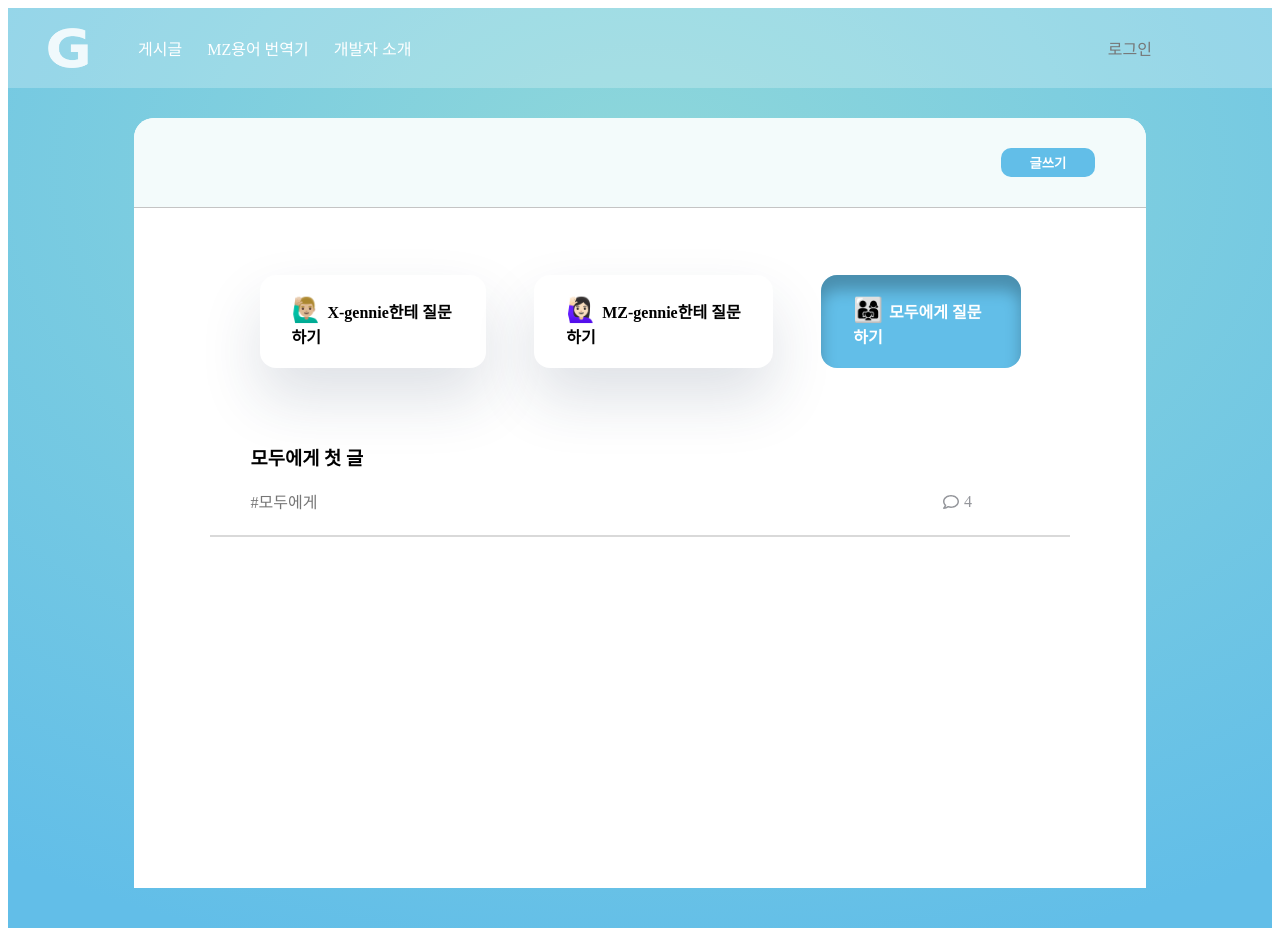
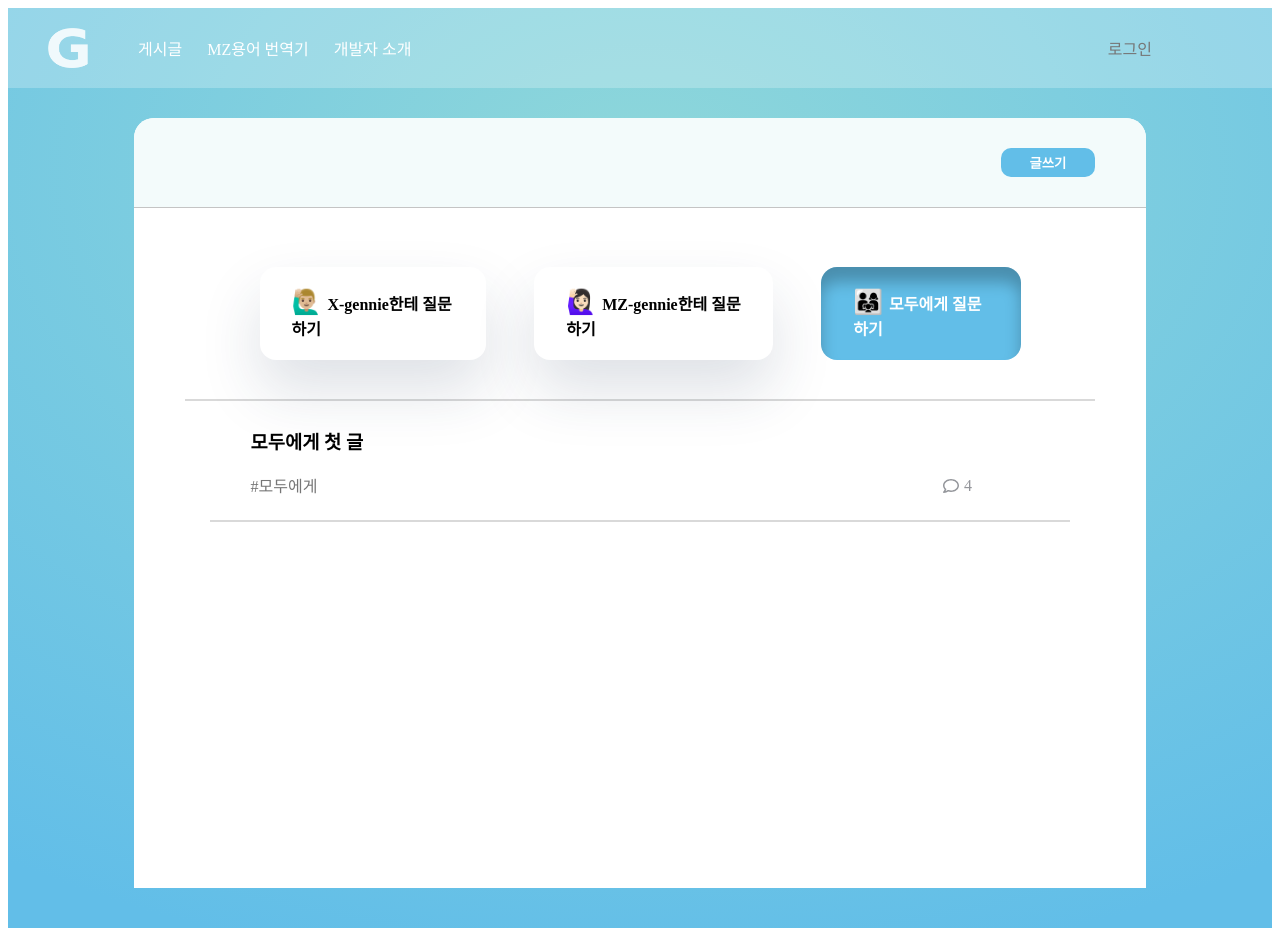
Before and after one commit to SMSH-2022/Frontend, a React (Create React App) app in the folder front/: page /board/all in a window 1280 px wide. Shown: the top 936 px of the page. Built offline with nearby package versions, Linux system fonts and the light colour scheme.

Commit message:
Fix: axios 설치, 게시글 목록 역순으로

```diff
--- a/front/package.json
+++ b/front/package.json
@@ -6,6 +6,7 @@
     "@testing-library/jest-dom": "^5.16.5",
     "@testing-library/react": "^13.3.0",
     "@testing-library/user-event": "^13.5.0",
+    "axios": "^0.27.2",
     "react": "^18.2.0",
     "react-dom": "^18.2.0",
     "react-hook-form": "^7.34.2",
--- a/front/src/routes/PostList.js
+++ b/front/src/routes/PostList.js
@@ -2,6 +2,7 @@ import React, { useEffect, useState } from 'react';
 import styled from 'styled-components';
 import PostItem from './PostItem';
 import { useParams } from 'react-router-dom';
+import axios from 'axios';
 
 const StyledBody = styled.div`
     /* background: radial-gradient(95.15% 88.15% at 50% 17.78%, #8ED7DA 0%, #62BEE8 100%);
@@ -44,7 +45,7 @@ const StyledLink = styled.a`
     border-radius: 16px;
     background: ${(props) => (props.isSelected ? "#62BEE8" : "#FFFFFF")};
     box-shadow: ${(props) => (props.isSelected ? "inset 0px 15px 15px rgba(0, 0, 0, 0.25)" : "0px 30px 60px rgba(32, 56, 85, 0.15)")};
-    margin: 1rem 1.5rem 1rem 1.5rem;
+    margin: 0.5rem 1.5rem 0.5rem 1.5rem;
     border: 0;
     outline: 0;
     padding: 1.3rem 2rem 1.3rem 2rem;  /* top right bottom left */
@@ -98,25 +99,19 @@ const PostList = () => {
     //const posts = data[category];
     console.log("all posts", posts);
 
-    /* data fetch */
-    // const fetch = ('') => {
-    //     fetch()  // 인기있는 영화를 가져오는 것(fetch)
-    //     .then(response => response.json())  // response가 결과값이지만 그걸 그대로 쓸 수 없음 -> .json()
-    //     .then(response => {
-    //         console.log(response.);
-    //         setPosts(response.data.[category]);
-    //     });
-    // }
-
-    // useEffect(() => {
-    //     const endpoint = `${API_URL}movie/popular?api_key=${API_KEY}&language=en-US&page=1`;
-    //     fetch('');
-
-    // }, []);
-
+    /* data request */
+    // const getPosts = (endpoint) => {
+    //  axios.get('', {params:{}, withCredentials: true})
+    // .then((response) => {
+    //      console.log(response.data);
+    //      setPosts(response.data[category]);
+    // })
+    // .catch((e) => console.log(e));
 
     useEffect(() => {
         setBoard(category);
+    //     const endpoint = `${API_URL}movie/popular?api_key=${API_KEY}&language=en-US&page=1`;
+    //     getPosts(endpoint);
     }, [category]);
 
     return (
@@ -125,7 +120,7 @@ const PostList = () => {
                 <div style={{ borderTopLeftRadius: '20px', borderTopRightRadius: '20px', width: '100%', textAlign: 'right', background: '#F3FBFB', borderColor: '#C4C4C4', borderStyle: 'solid', borderWidth: '0 0 1px 0' }}>
                     <WriteButton onClick={() => window.location.href = '/upload'}>글쓰기</WriteButton>
                 </div>
-                <div style={{ display: 'flex', flexDirection: 'row', margin: '5% 10% 5% 10%', justifyContent: 'center'}}>
+                <div style={{ display: 'flex', flexDirection: 'row', margin: '5% 10% 3% 10%', justifyContent: 'center'}}>
                     <StyledLink isSelected={category === "tox" ? true : false} href="/board/tox">
                         <span style={{ fontSize: 'x-large' }}>🙋🏼‍♂️ </span>
                         <span style={{ fontSize: 'medium', fontWeight: 'bold'}}>X-gennie한테 질문하기</span>
@@ -139,7 +134,9 @@ const PostList = () => {
                         <span style={{ fontSize: 'medium', fontWeight: 'bold'}}>모두에게 질문하기</span>
                     </StyledLink>
                 </div>
-                { posts &&  posts.map(post => { console.log("postlist", post); return (<PostItem key={post.id} post={post}/>)})}
+                <hr style={{ backgroundColor : '#D9D9D9', border: '0', width: '90%', height: '2px' }}/>
+
+                { posts &&  posts.slice(0).reverse().map(post => { console.log("postlist", post); return (<PostItem key={post.id} post={post}/>)})}
             </StyledList>
         </StyledBody>
     );
```
